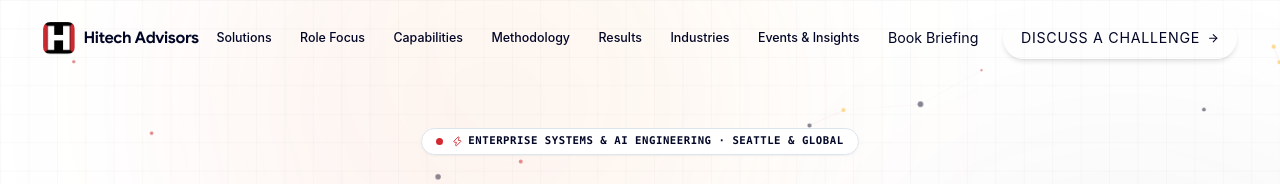
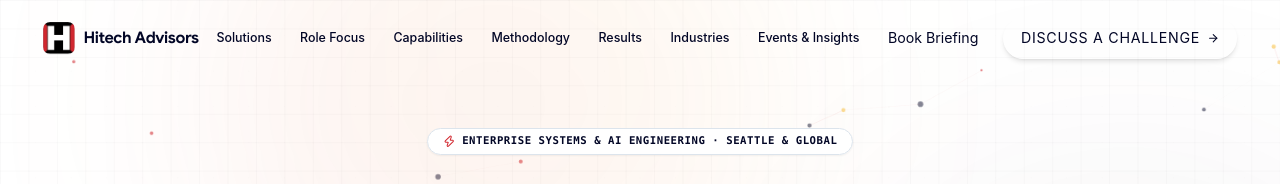
Before and after one commit to mithrakhanth5/httpshitechadvisors, a React (Vite) app: page / in a window 1280 px wide. Shown: the top 184 px of the page. Built offline with nearby package versions, Linux system fonts and the light colour scheme; a web font is replaced by a local one.

Commit message:
fix: remove red dot indicator from hero eyebrow pill badge

```diff
--- a/src/components/sections/HeroSection.tsx
+++ b/src/components/sections/HeroSection.tsx
@@ -87,13 +87,9 @@ export const HeroSection: React.FC<HeroSectionProps> = ({ onOpenDiscuss }) => {
 
       <div className="relative z-10 max-w-[1240px] mx-auto px-6 sm:px-10 flex flex-col items-center">
         {/* Eyebrow Pill - Sleek High-Tech Badge */}
-        <div className="hero-eyebrow inline-flex items-center gap-2.5 px-4 py-1.5 rounded-full bg-white/95 border border-[#DCE4EC] shadow-xs mb-8 backdrop-blur-md">
-          <span className="relative flex h-2 w-2">
-            <span className="animate-ping absolute inline-flex h-full w-full rounded-full bg-[#D22931] opacity-75"></span>
-            <span className="relative inline-flex rounded-full h-2 w-2 bg-[#D22931]"></span>
-          </span>
-          <span className="text-xs font-mono font-bold uppercase tracking-wider text-[#020626] flex items-center gap-1.5">
-            <Zap className="w-3 h-3 text-[#D22931]" />
+        <div className="hero-eyebrow inline-flex items-center gap-2 px-4 py-1.5 rounded-full bg-white/95 border border-[#DCE4EC] shadow-xs mb-8 backdrop-blur-md">
+          <Zap className="w-3.5 h-3.5 text-[#D22931]" />
+          <span className="text-xs font-mono font-bold uppercase tracking-wider text-[#020626]">
             Enterprise Systems &amp; AI Engineering &middot; Seattle &amp; Global
           </span>
         </div>
```
